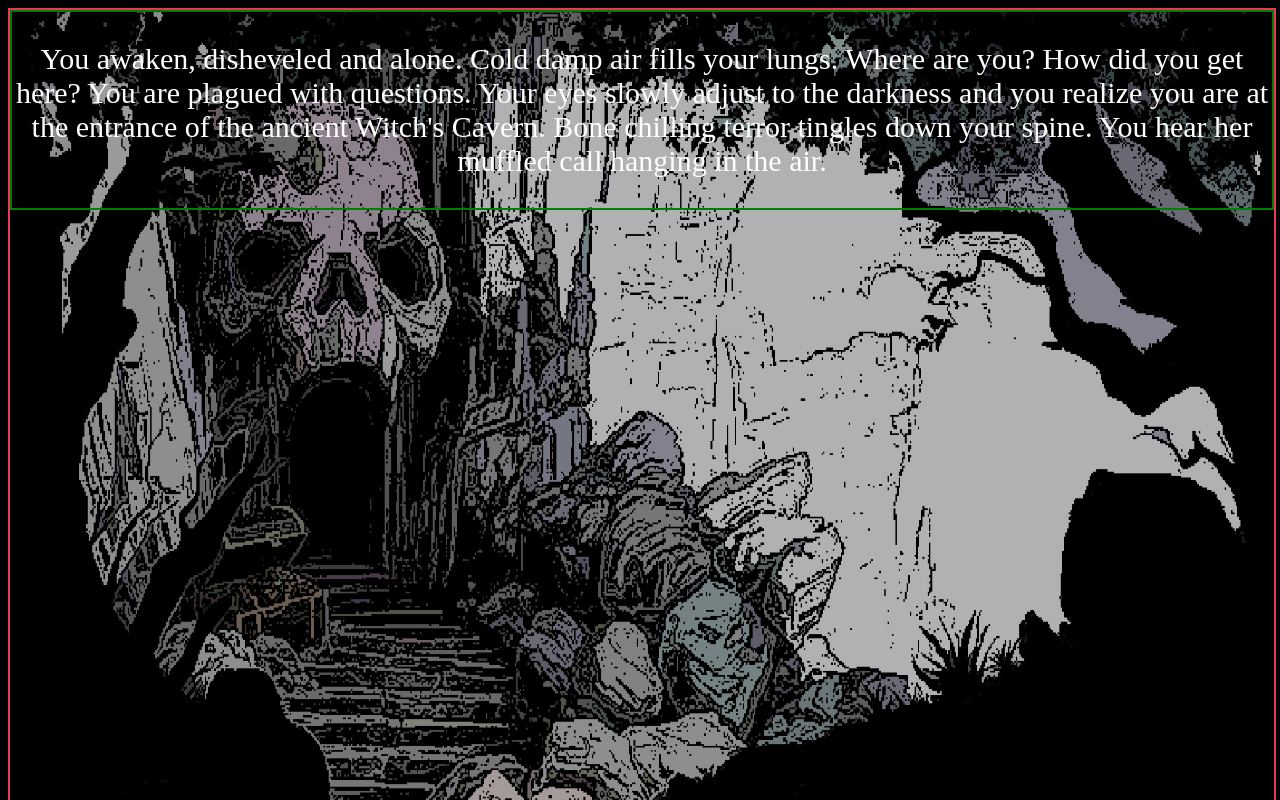
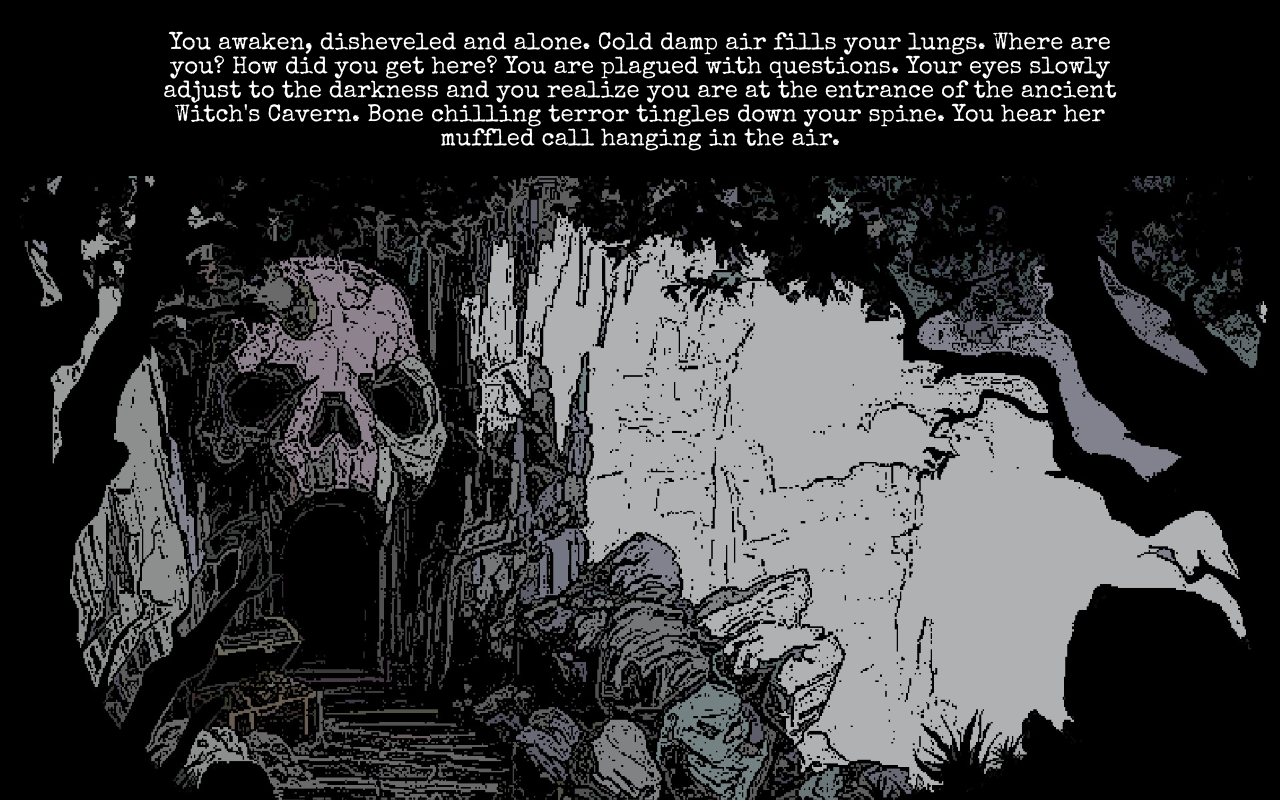
Before and after one commit to AlrightErin27/deliverable_p4, a React (Create React App) app: page /start-page in a window 1280 px wide. Shown: the top 800 px of the page. Built offline with nearby package versions, Linux system fonts and the light colour scheme.

Commit message:
added grid to start page lay out. now sacles text and image with page size.

```diff
--- a/src/App.css
+++ b/src/App.css
@@ -14,6 +14,7 @@
 @import url("https://fonts.googleapis.com/css2?family=Special+Elite&display=swap");
 /* font-family: 'Special Elite', cursive; */
 
+/* ///////////////////////////HOME PAGE ITEMS////////////////////////////// */
 .heading-text {
   text-align: center;
   color: rgb(247, 227, 8);
@@ -49,23 +50,33 @@
 .simple-button:hover {
   background-color: rgba(255, 255, 255, 0.597);
 }
+
+/* ///////////////////////////INIT CANVAS DISPLAY////////////////////////////// */
 /* .canvas-one {
   background-color: rgba(255, 0, 0, 0.357);
   height: 600px;
 } */
+
 /* ///////////////////////////GAME PLAY PAGES////////////////////////////// */
-
+/* Main Start Page Container*/
 .startPg-container {
+  display: grid;
+}
+/* Story Display*/
+.story-text {
+  text-align: center;
+  font-size: 3vh;
+  color: white;
+  font-family: "Special Elite", cursive;
+  width: 100%;
+}
+.paragraph {
+  padding: 0px 140px 0px 140px;
+}
+/* Canvas Display*/
+.start-canvas {
   background: url("./backgrounds/START.jpeg") no-repeat center fixed;
   width: 100%;
-  height: 900px;
+  height: 800vh;
   background-size: 100% 100%;
-  border: 2px solid #e9385a;
 }
-.story-text {
-  text-align: center;
-  font-size: 30px;
-  z-index: -1;
-  border: 2px green solid;
-  color: white;
-}
--- a/src/components/pages/startPage.jsx
+++ b/src/components/pages/startPage.jsx
@@ -3,8 +3,9 @@ import story from "../../story/story.json";
 const startPage = () => (
   <div className="startPg-container">
     <div className="story-text">
-      <p>{story.startStory.story}</p>
+      <p className="paragraph">{story.startStory.story}</p>
     </div>
+    <div className="start-canvas"></div>
   </div>
 );
 export default startPage;
```
